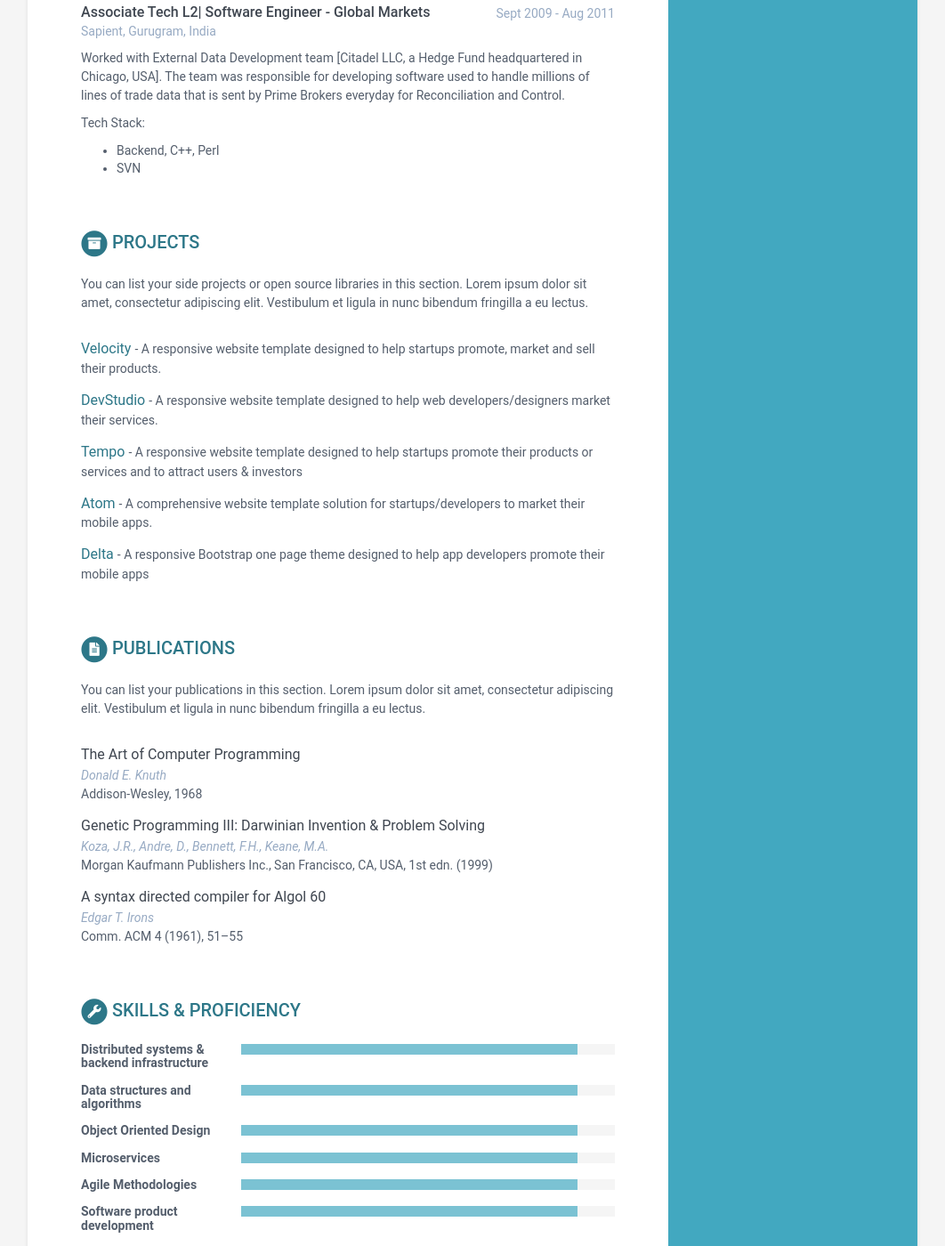
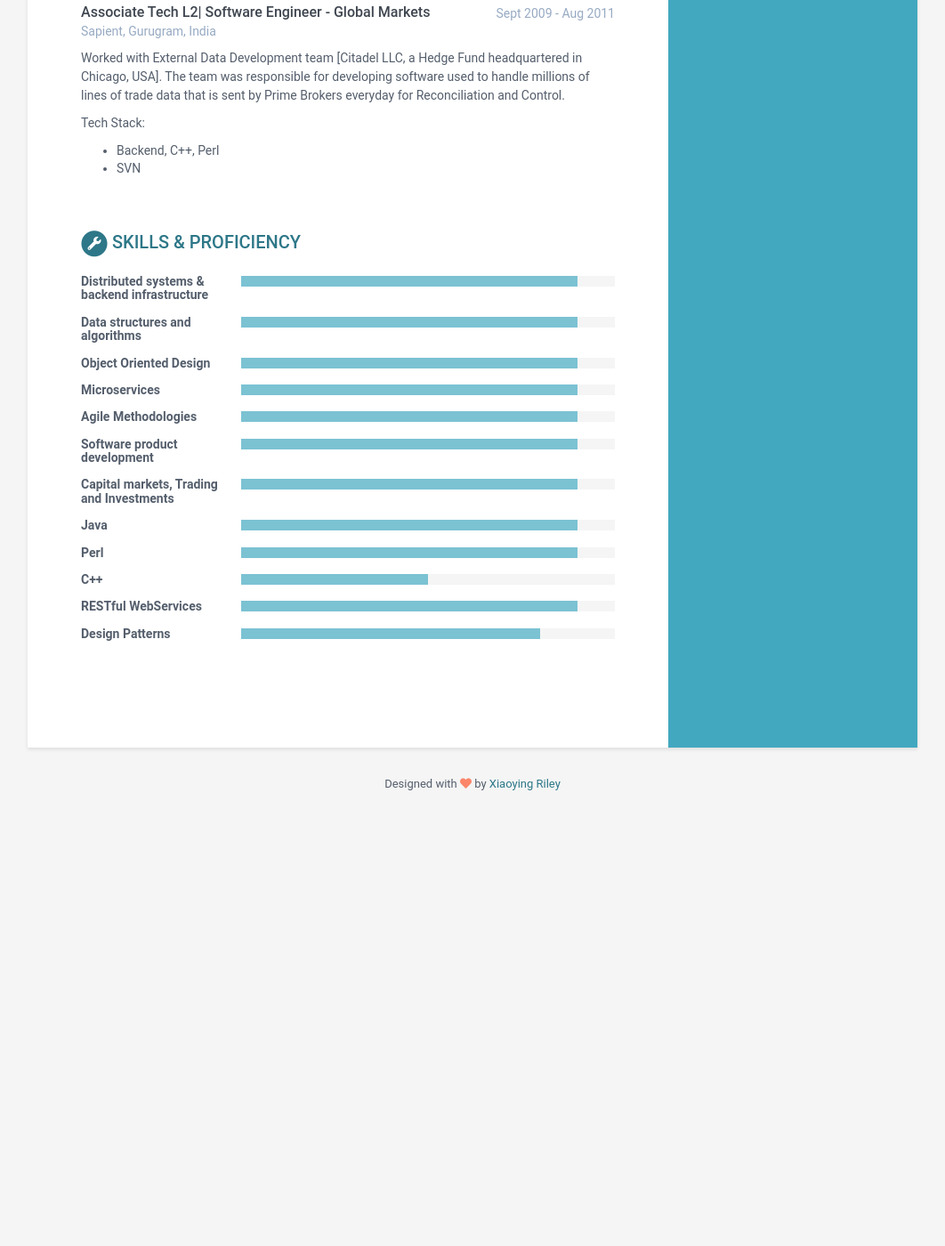
Before and after one commit to rahul-bhatt/online-cv, a Jekyll site: the page built from index.html, in a window 1280 px wide and 1400 px high, scrolled down 2025 px. Shown: the whole window at 89% size, without its empty margins (109-1171 px from the left). Built offline with Jekyll 4.4.1, drawn with Linux system fonts in a browser that asks for light colours; after the commit the page ends 2947 px from its top, so only the background shows below that.

Commit message:
update profile

```diff
--- a/_config.yml
+++ b/_config.yml
@@ -2,7 +2,6 @@
 
 # Site Settings
 title: Rahul Bhatt - CV
-url: 'http://webjeda.com'
 baseurl: '/online-cv' #change it according to your repository name
 # Style will be applied only after restarting the build or serve. Just choose one of the options.
 theme_skin: blue # blue turquoise green berry orange ceramic
--- a/_data/data.yml
+++ b/_data/data.yml
@@ -140,54 +140,6 @@ experiences:
           - SVN
 
 
-projects:
-    title: Projects
-    intro: >
-      You can list your side projects or open source libraries in this
-      section. Lorem ipsum dolor sit amet, consectetur adipiscing elit.
-      Vestibulum et ligula in nunc bibendum fringilla a eu lectus.
-
-    assignments:
-      - title: Velocity
-        link: "#hook"
-        tagline: "A responsive website template designed to help startups promote, market and sell their products."
-
-      - title: DevStudio
-        link: "#"
-        tagline: "A responsive website template designed to help web developers/designers market their services."
-
-      - title: Tempo
-        link: "#"
-        tagline: "A responsive website template designed to help startups promote their products or services and to attract users &amp; investors"
-
-      - title: Atom
-        link: "#"
-        tagline: "A comprehensive website template solution for startups/developers to market their mobile apps."
-
-      - title: Delta
-        link: "#"
-        tagline: "A responsive Bootstrap one page theme designed to help app developers promote their mobile apps"
-
-publications:
-    title: Publications
-    intro: |
-      You can list your publications in this section. Lorem ipsum dolor sit
-      amet, consectetur adipiscing elit. Vestibulum et ligula in nunc
-      bibendum fringilla a eu lectus.
-
-    papers:
-      - title: The Art of Computer Programming
-        authors: Donald E. Knuth
-        conference: Addison-Wesley, 1968
-
-      - title: "Genetic Programming III: Darwinian Invention &amp; Problem Solving"
-        authors: Koza, J.R., Andre, D., Bennett, F.H., Keane, M.A.
-        conference: "Morgan Kaufmann Publishers Inc., San Francisco, CA, USA, 1st edn. (1999)"
-
-      - title: A syntax directed compiler for Algol 60
-        authors: Edgar T. Irons
-        conference: "Comm. ACM 4 (1961), 51–55"
-
 skills:
     title: Skills &amp; Proficiency
 
```
